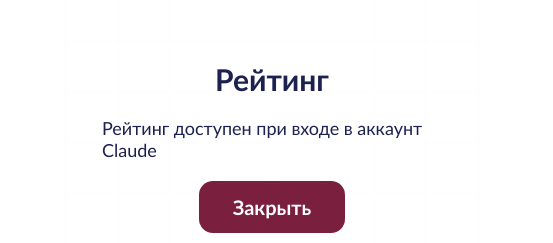
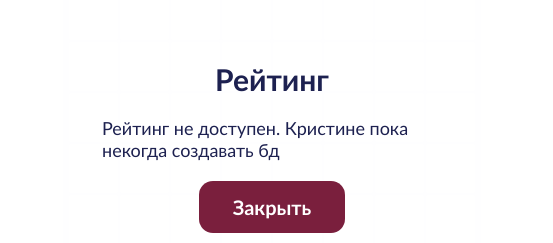
Before and after one commit to kristinaaleksiuk/BlockGame, a plain HTML site: page index.html in a window 1280 px wide. Both pictures are taken after a click on the button "Рейтинг". Shown: the part 253-496 px from the top of the page, 368-921 px from the left. Drawn offline with Linux system fonts and the light colour scheme.

Commit message:
Update index.html

```diff
--- a/index.html
+++ b/index.html
@@ -225,7 +225,7 @@ async function submit(s){
 async function showLb(){
   var l=$("lbl");$("lbp").classList.add("on");l.innerHTML="";
   function msg(t){var li=document.createElement("li");li.textContent=t;l.appendChild(li)}
-  if(!DB){msg("Рейтинг доступен при входе в аккаунт Claude");return}
+  if(!DB){msg("Рейтинг не доступен. Кристине пока некогда создавать бд");return}
   msg("Загрузка…");
   try{
     var q=await DB.collection("scores").orderBy("score","desc").limit(20).get();
```
